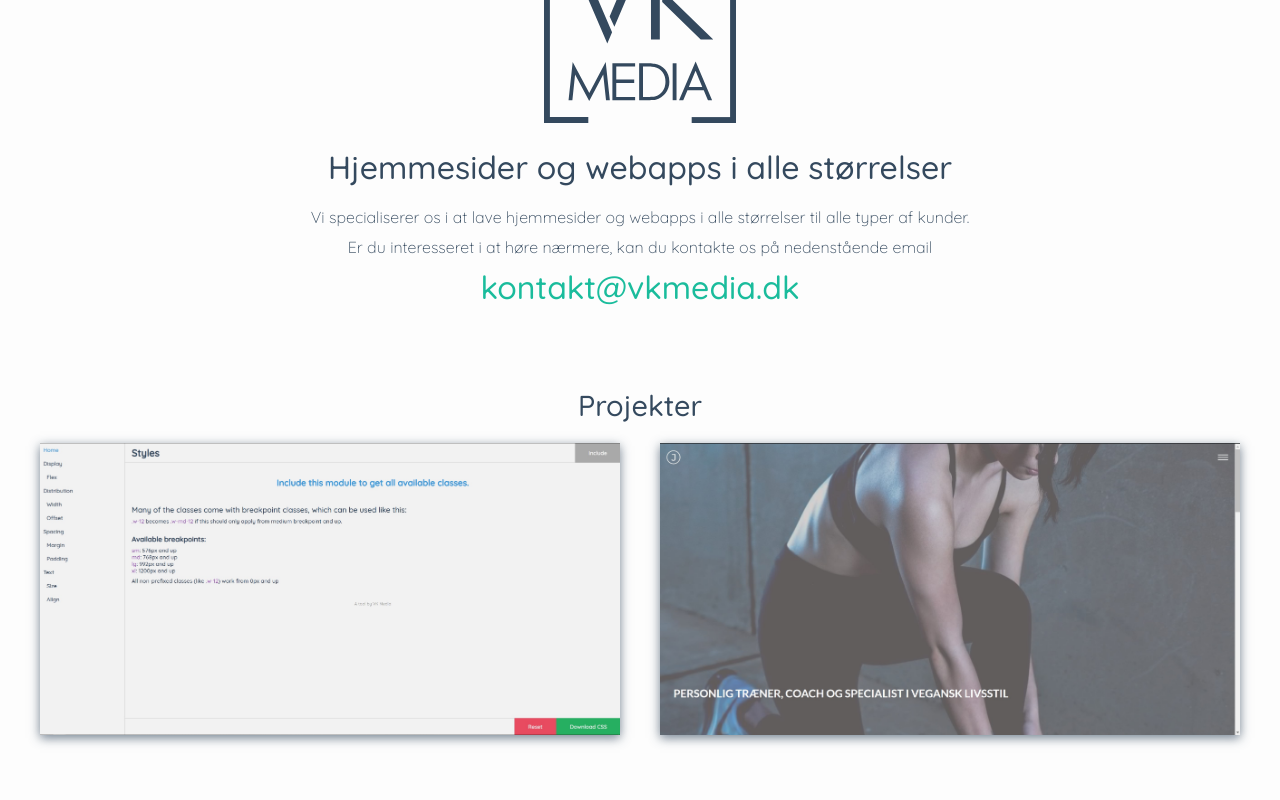
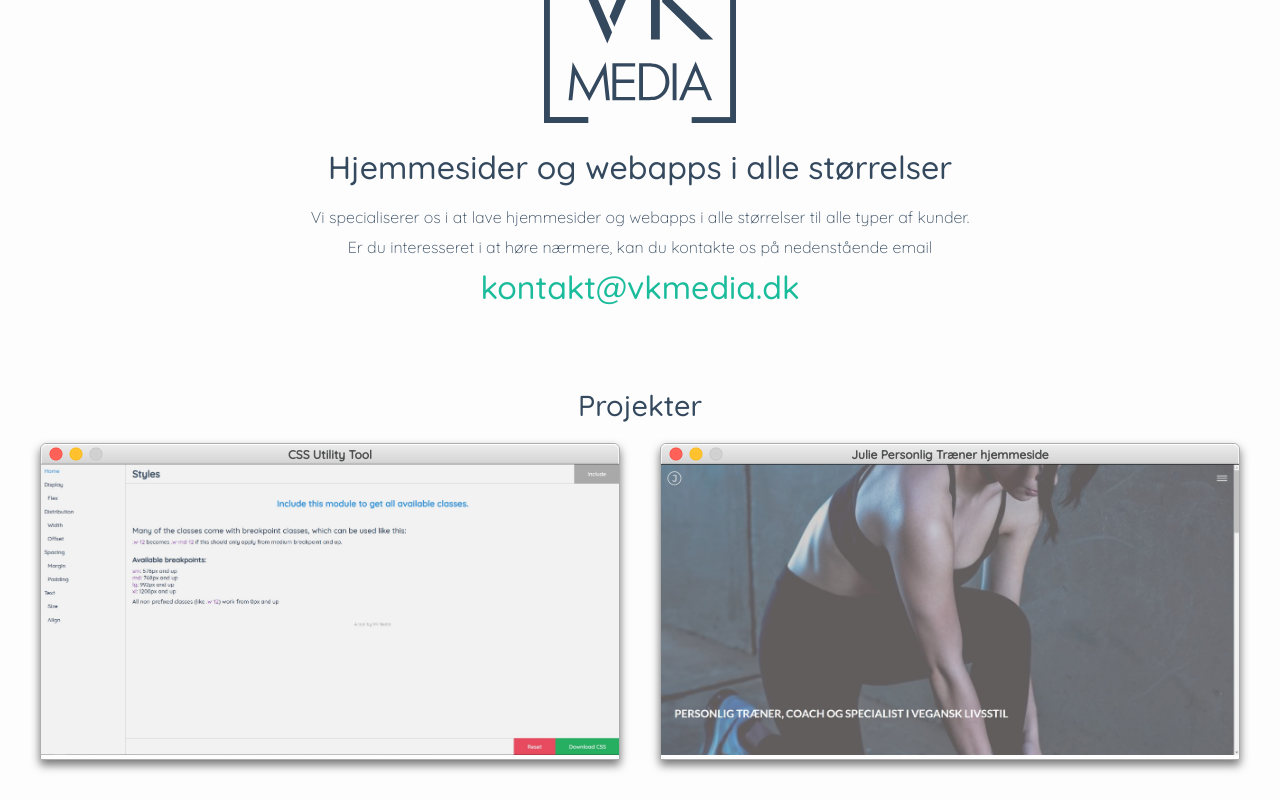
Before and after one commit to VK-Media/vkmedia, a React (Create React App) app: page / in a window 1280 px wide. Shown: the part 229-1029 px from the top of the page. Before the commit the page ends 1008 px from the top, so only its background shows below. Built offline with nearby package versions, Linux system fonts and the light colour scheme.

Commit message:
add frame

```diff
--- a/src/components/Projects/Project/Project.css
+++ b/src/components/Projects/Project/Project.css
@@ -1,19 +1,46 @@
 .Project {
+    display: block;
+    transition: transform .25s;
     margin: 20px 0;
+    text-decoration: none;
+}
+
+.Project .window {
+    border-top-left-radius: 6px;
+    border-top-right-radius: 6px;
+    border: 1px solid #adadad;
+    margin: 0 auto;
+    box-shadow: 0 5px 10px rgba(0, 0, 0, 0.55);
+}
+
+.Project .window__bar {
+    background:
+    radial-gradient(7px at 14px 50%, #ff5e57 0px, #ff635a 5px, #fd5249 6px, rgba(255, 255, 255, 0) 7px),
+    radial-gradient(7px at 34px 50%, #ffbd2e 0px, #ffc42f 5px, #fcb91b 6px, rgba(255, 255, 255, 0) 7px),
+    radial-gradient(7px at 54px 50%, #cfcfcf 0px, #d3d3d3 5px, #c6c6c6 6px, rgba(255, 255, 255, 0) 7px),
+    linear-gradient(to top, #cccccc 0%, #d6d6d6 1px, #ebebeb 100%);
+
+    border: 1px solid white;
+    border-left-color: #f3f3f3;
+    border-right-color: #f3f3f3;
+    border-bottom-color: #bdbdbd;
+    border-top-left-radius: 6px;
+    border-top-right-radius: 6px;
+    height: 20px;
+    text-align: center;
+    color: #505151;
+    font-size: 12px;
+    font-weight: bold;
+    line-height: 20px;
+    vertical-align: middle;
 }
 
 .Project img {
     width: 100%;
-    box-shadow: 0 3px 10px #34495eaf;
 }
 
-.Project a {
-    display: block;
-    transition: transform .25s;
-}
-
-.Project a:hover,
-.Project a:focus {
+.Project:hover,
+.Project:focus {
     transform: scale(1.02);
 }
 
--- a/src/components/Projects/Project/Project.js
+++ b/src/components/Projects/Project/Project.js
@@ -4,11 +4,14 @@ import './Project.css';
 class Project extends Component {
     render() {
         return (
-            <div className="Project">
-                <a href={this.props.data.url} target="_blank" rel="noopener noreferrer">
-                    <img src={this.props.data.image} alt={this.props.data.name} />
-                </a>
-            </div>
+            <a className="Project" href={this.props.data.url} target="_blank" rel="noopener noreferrer">
+                <div class="window">
+                    <div className="window__bar">{this.props.data.name}</div>
+                    <div className="window__content">
+                        <img src={this.props.data.image} alt={this.props.data.name} />
+                    </div>
+                </div>
+            </a>
         );
     }
 }
```
